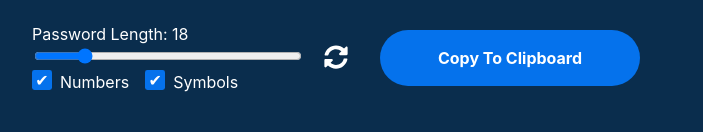
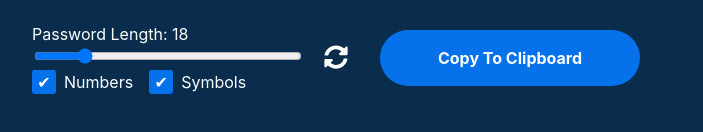
Before and after one commit to petercurcio/strong-password-generator, a React (Create React App) app: page / in a window 1280 px wide. Shown: the part 334-466 px from the top of the page, without its empty margins (288-991 px from the left). Built offline with nearby package versions, Linux system fonts and the light colour scheme.

Commit message:
update height/width of checkmark

```diff
--- a/src/App.css
+++ b/src/App.css
@@ -185,8 +185,8 @@ input[type="range"] {
 
 .checkbox-container label::before {
   content: "";
-  width: 1.25em;
-  height: 1.25em;
+  width: 1.5em;
+  height: 1.5em;
   border-radius: 0.15em;
   margin-right: 0.5em;
   border: 0.05em white;
```
